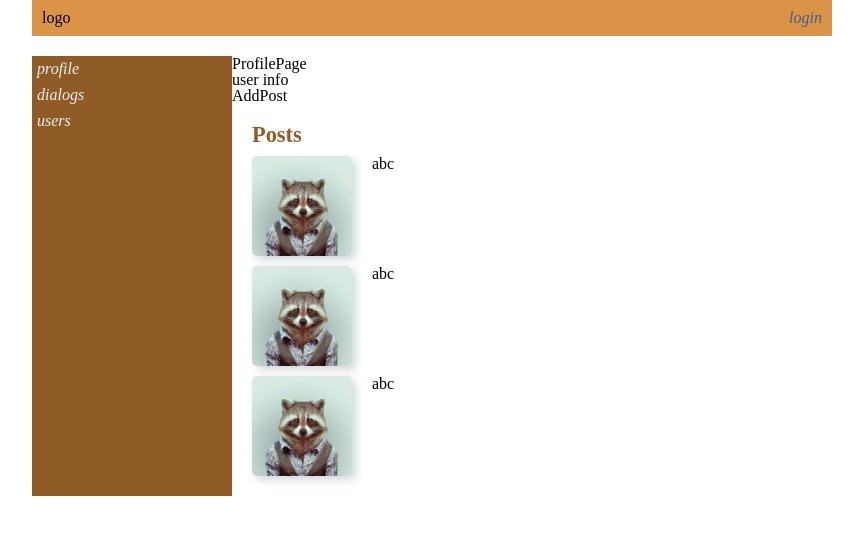
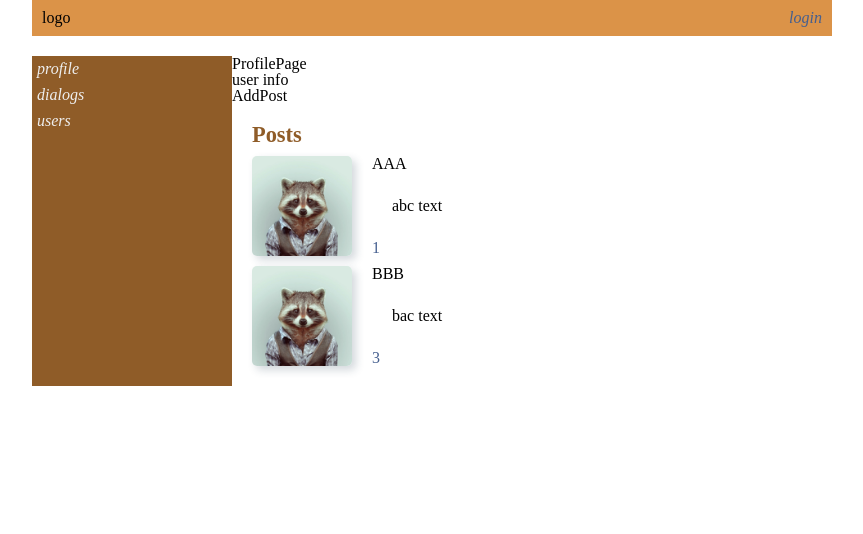
Before and after one commit to KlimovCode/js-samurai, a React (Create React App) app in the folder client/: page /profile in a window 1280 px wide. Shown: the top 534 px of the page, without its empty margins (208-1071 px from the left). Built offline with nearby package versions, Linux system fonts and the light colour scheme.

Commit message:
layout posts

```diff
--- a/client/src/App.css
+++ b/client/src/App.css
@@ -60,6 +60,15 @@
   border-radius: 5px;
   box-shadow: 4px 4px 8px 0px rgba(34, 60, 80, 0.2);;
 }
-.post .text {
+.post__content {
+  display: flex;
+  flex-direction: column;
+  margin-left: 20px;
+  justify-content: space-between;
+}
+.post__content .text {
   margin-left: 20px;
 }
+.post__content .likes {
+  color: #455F8F;
+}
--- a/client/src/pages/ProfilePage/Posts/Posts.jsx
+++ b/client/src/pages/ProfilePage/Posts/Posts.jsx
@@ -3,16 +3,25 @@ import avatar from '../../../assets/avatar.jpeg'
 
 export default class Posts extends Component {
   posts = [
-    { id: 1, name: 'AAA' }
+    { id: 1, author: 'AAA', text: 'abc text', likes: 1 },
+    { id: 2, author: 'BBB', text: 'bac text', likes: 3 }
   ]
+
+  getPosts = () => {
+    return this.posts.map(post => {
+      return (
+        <div key={post.id}>
+          <Post author={post.author} text={post.text} likes={post.likes} />
+        </div>
+      )
+    })
+  }
 
   render() {
     return (
       <div className="posts">
         <h3 className="posts__title">Posts</h3>
-        <Post text="abc" />
-        <Post text="abc" />
-        <Post text="abc" />
+        {this.getPosts()}
       </div>
     )
   }
@@ -23,7 +32,12 @@ class Post extends Component {
     return (
       <div className="post">
         <img src={avatar} alt="" className="avatar" />
-        <span className="text">{this.props.text}</span>
+        <div className="post__content">
+          <span className="author"> {this.props.author} </span>
+          <span className="text"> {this.props.text} </span>
+          <span className="likes"> {this.props.likes} </span>
+        </div>
+
       </div>
     )
   }
```
